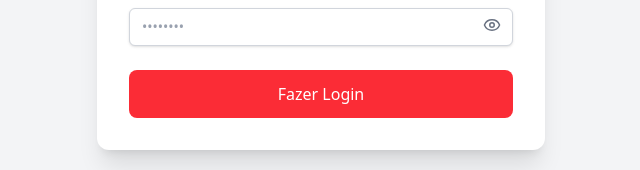
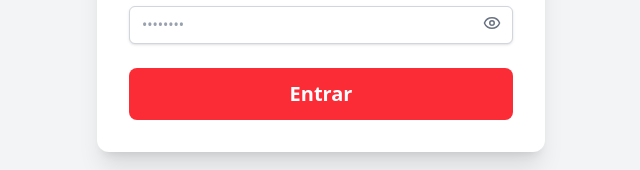
Before and after one commit to eduribeirodev/school-stock-react, a React (Vite) app: page /login in a window 1280 px wide. Shown: the part 484-654 px from the top of the page, without its empty margins (319-959 px from the left). Built offline with nearby package versions, Linux system fonts and the light colour scheme.

Commit message:
feat (auth): enforce min 6  password characters and improve error display

```diff
--- a/src/pages/login/Login.jsx
+++ b/src/pages/login/Login.jsx
@@ -1,9 +1,7 @@
 import { FaGraduationCap } from "react-icons/fa";
 import { Loader2 } from "lucide-react";
-
 import { Eye, EyeOff } from "lucide-react";
-import { useState, useEffect } from 'react';
-import { useNavigate } from 'react-router-dom';
+import { useState } from 'react';
 import useAuth from "../../hooks/useAuth";
 
 export default function Login() {
@@ -20,17 +18,6 @@ export default function Login() {
 
 
     const [showPassword, setShowPassword] = useState(false);
-
-    const navigate = useNavigate();
-
-    useEffect(() => {
-        const currentToken = token || localStorage.getItem("token");
-        if (currentToken) {
-
-            navigate('/stock-control/dashboard', { replace: true });
-        }
-    }, [token, navigate]);
-
 
 
     if (token || localStorage.getItem("token")) {
@@ -85,6 +72,7 @@ export default function Login() {
                         value={password}
                         onChange={(e) => setPassword(e.target.value)}
                         disabled={isLoading}
+                        minLength={6}
                         />
 
                     <button
@@ -97,18 +85,17 @@ export default function Login() {
                         {showPassword ? <EyeOff size={18} /> : <Eye size={18} />}
                     </button>
                 </div>
-
                             {error && !isLoading && (
-                    <p className="text-red-500 text-sm text-center w-full">
+                                <p className="text-red-500 text-md text-center w-full font-semibold ">
                                     {error === "Credenciais inválidas"
-                            ? "Credenciais inválidas, tente novamente."
+                                        ? "Credênciais inválidas, tente novamente."
                                         : error}
                                 </p>
                             )}
 
                 <button
                     type="submit"
-                    className="w-full bg-red-500 text-white py-3 rounded-lg hover:bg-red-600 transition disabled:opacity-50"
+                    className="w-full bg-red-500 text-white py-3 rounded-lg hover:bg-red-600 transition disabled:opacity-50 font-semibold text-xl"
                     disabled={isLoading}
                     >
                     {isLoading ? (
@@ -117,7 +104,7 @@ export default function Login() {
                             Carregando...
                         </div>
                     ) : (
-                        "Fazer Login"
+                        "Entrar"
                     )}
                 </button>
             </form>
```
Lines whose indentation alone changed are shown as unchanged.
